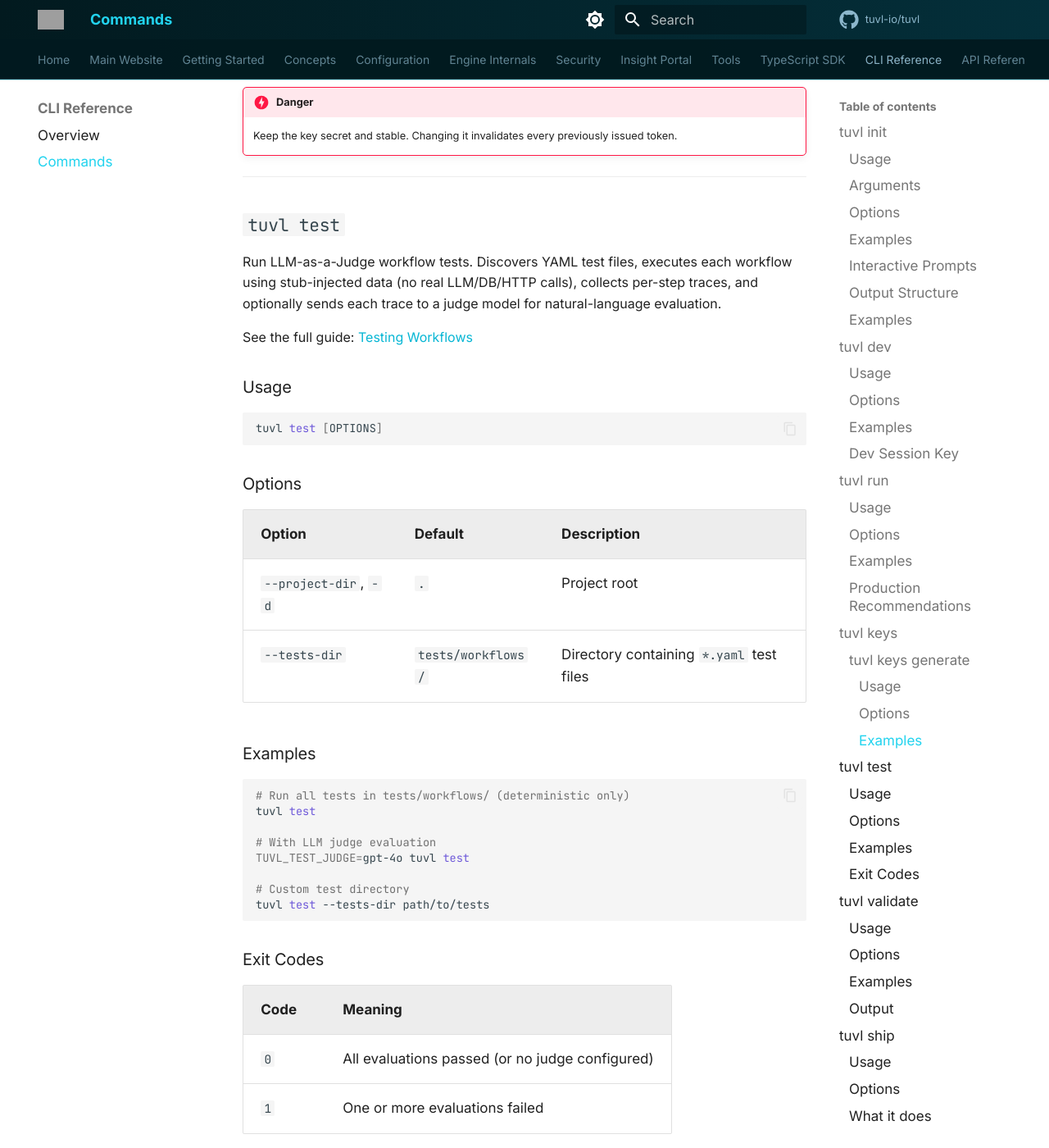
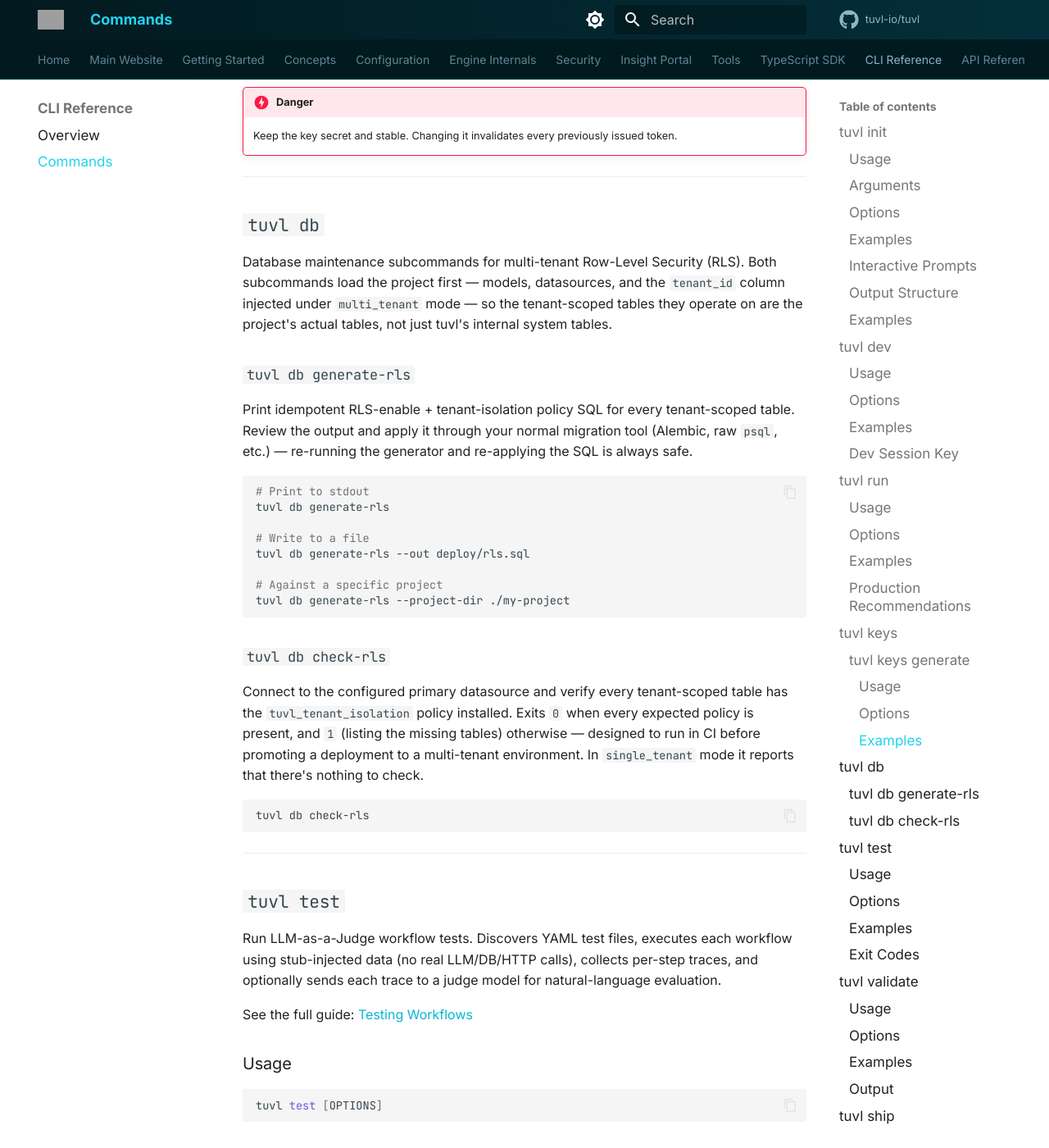
Before and after one commit to tuvl-io/docs, an MkDocs documentation site: the page built from docs/cli/commands.md, in a window 1280 px wide and 1400 px high, scrolled down 6346 px. Shown: the whole window at 82% size. Built offline with MkDocs 1.6.1 and Material for MkDocs 9.7.7, drawn with Linux system fonts in a browser that asks for light colours; comment, search, counter and statistics services are not loaded; the version menu is left out; some of the changed text lies outside the part shown; grey boxes are pictures that could not be loaded.

Commit message:
docs: finalize for 1.0.0 — IAM parity, validate discovery, tuvl db, stream-watch --timeout
Synced internals mirror (auth.md now documents the shared iam_service REST/gRPC
parity layer). cli/commands.md: validate recursive+kind discovery and the newly-
checked kinds; stream-watch --timeout; a new tuvl db section (generate-rls/
check-rls now load the project); ship stale-appVersion warning. Agent bundle
verified unchanged. mkdocs --strict clean.

````diff
--- a/docs/cli/commands.md
+++ b/docs/cli/commands.md
@@ -242,6 +242,47 @@ tuvl keys generate --write --force
 
 ---
 
+## `tuvl db`
+
+Database maintenance subcommands for multi-tenant Row-Level Security (RLS).
+Both subcommands load the project first — models, datasources, and the
+`tenant_id` column injected under `multi_tenant` mode — so the tenant-scoped
+tables they operate on are the project's actual tables, not just tuvl's
+internal system tables.
+
+### `tuvl db generate-rls`
+
+Print idempotent RLS-enable + tenant-isolation policy SQL for every
+tenant-scoped table. Review the output and apply it through your normal
+migration tool (Alembic, raw `psql`, etc.) — re-running the generator and
+re-applying the SQL is always safe.
+
+```bash
+# Print to stdout
+tuvl db generate-rls
+
+# Write to a file
+tuvl db generate-rls --out deploy/rls.sql
+
+# Against a specific project
+tuvl db generate-rls --project-dir ./my-project
+```
+
+### `tuvl db check-rls`
+
+Connect to the configured primary datasource and verify every tenant-scoped
+table has the `tuvl_tenant_isolation` policy installed. Exits `0` when every
+expected policy is present, and `1` (listing the missing tables) otherwise —
+designed to run in CI before promoting a deployment to a multi-tenant
+environment. In `single_tenant` mode it reports that there's nothing to
+check.
+
+```bash
+tuvl db check-rls
+```
+
+---
+
 ## `tuvl test`
 
 Run LLM-as-a-Judge workflow tests. Discovers YAML test files, executes each workflow
@@ -288,6 +329,16 @@ tuvl test --tests-dir path/to/tests
 ## `tuvl validate`
 
 Validate configuration files without starting the server.
+
+Discovery is recursive and dispatched purely by each file's `kind:` field —
+the same way the runtime loads a project. Any `*.yaml` or `*.yml` file
+anywhere under the project directory is picked up regardless of which
+folder it lives in (skipping `.tuvl/`, `.git/`, `deploy/`, virtualenvs, and
+other dotdirs). This covers every resource kind, including
+`EmbeddingRegistry`, `EmbeddingConfig`, `CollectionRegistry`,
+`CollectionConfig`, `RedisConfig`, and `FederationProvider` alongside models,
+workflows, and datasources. A file whose `kind:` isn't one tuvl recognizes is
+a validation **error** (the runtime would otherwise silently skip it).
 
 ### Usage
 
@@ -374,7 +425,9 @@ tuvl ship [OPTIONS]
    and a Helm chart under `deploy/chart/<name>/` (`Chart.yaml`, `values.yaml`,
    and templates for the Deployment, Service, and helpers). Existing files are
    left untouched unless you pass `--force`, so you can hand-edit them and
-   re-run `ship` safely.
+   re-run `ship` safely. If a kept `Chart.yaml`'s `appVersion` no longer
+   matches the version being built, `ship` warns that the deployed image tag
+   won't match — re-run with `--force` or bump `appVersion` by hand.
 3. **Build the image** — runs `docker build` (skip with `--no-build`, publish
    with `--push`).
 
@@ -435,6 +488,7 @@ tuvl stream-watch WORKFLOW [OPTIONS]
 | `--payload` | `-p` | `{}` | JSON string sent as the workflow input payload |
 | `--token` | `-t` | — | Biscuit Bearer token. Falls back to `TUVL_BISCUIT_TOKEN` env var |
 | `--url` | `-u` | `http://localhost:8000` | Base URL of the tuvl server |
+| `--timeout` | — | none | Read timeout in seconds for the SSE stream body. By default there is no timeout, so a quiet workflow (slow agent iterations, a HITL wait) can go arbitrarily long between events without the connection being torn down. Only affects the stream body — the initial manifest fetch always uses its own short timeout |
 
 ### Examples
 
````
Also changed, not shown: docs/internals/auth.md (+9 -6 lines).
